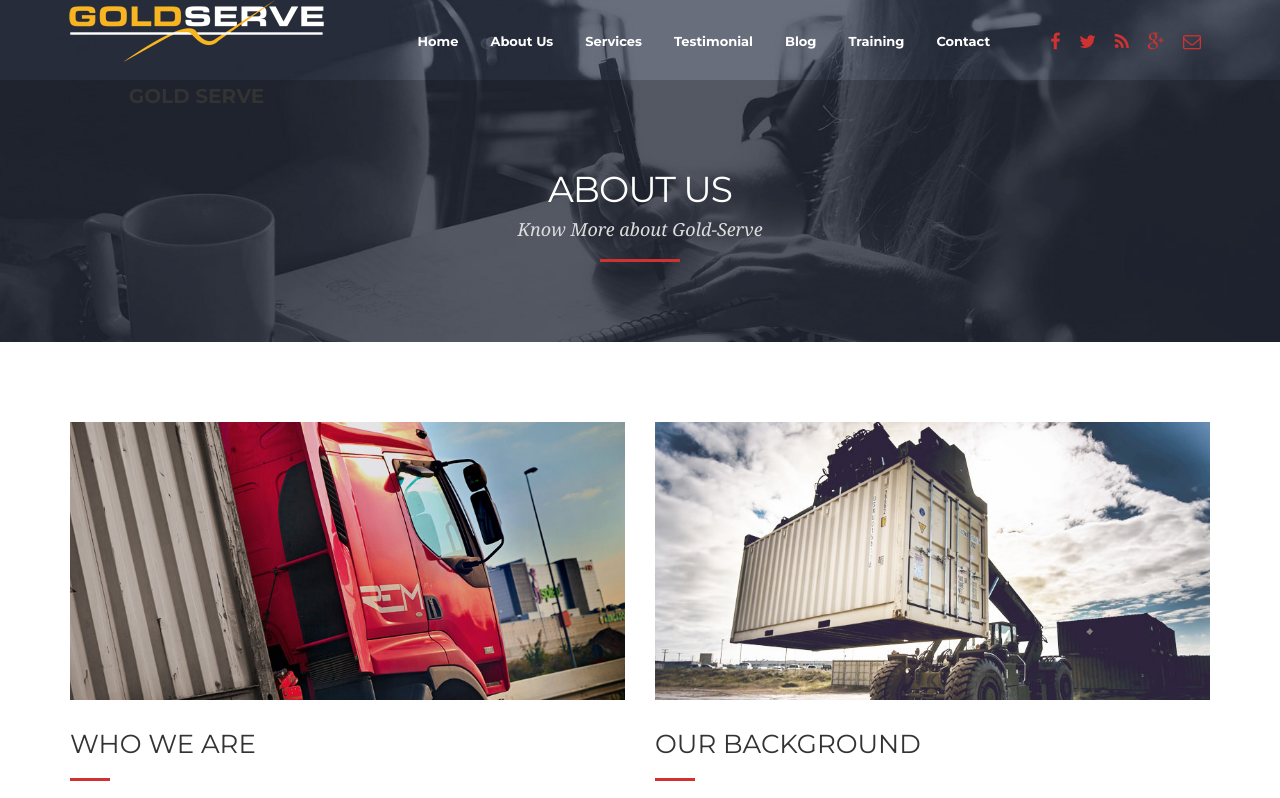
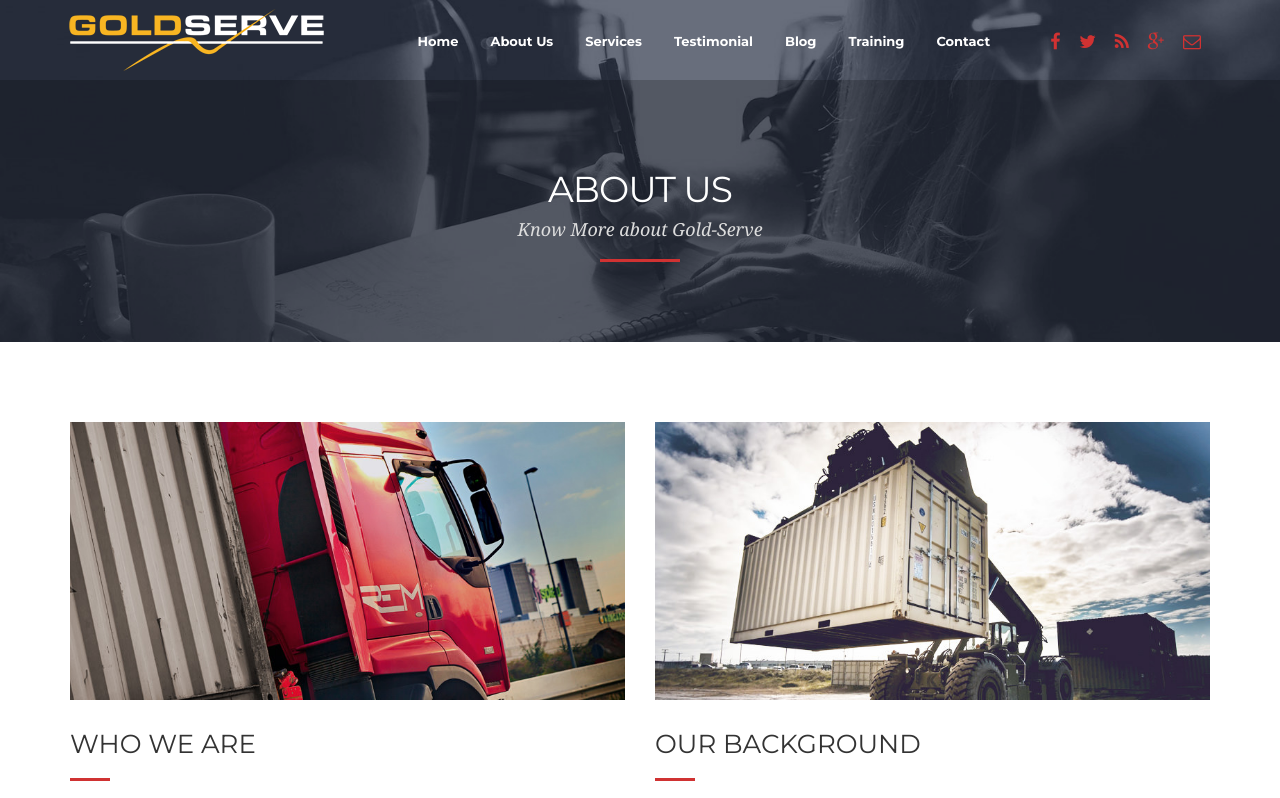
Before and after one commit to wandieinnocents/gold-serve-logistics-website, a plain HTML site: page about.html in a window 1280 px wide. Shown: the top 798 px of the page. Drawn offline with Linux system fonts and the light colour scheme.

Commit message:
Modify logo 2

```diff
--- a/about.html
+++ b/about.html
@@ -26,7 +26,7 @@
                   <a href="index.html">
                     <img src="img/logo/goldlogo.png" alt="" class="logo-1" />
                     <!-- <img src="img/logo/logogold.png" alt="" class="logo-2" /> -->
-                    <h3><strong>GOLD SERVE</strong> </h3>
+                    <h3 class="logo-2"><strong>GOLD SERVE</strong> </h3>
                   </a>
                 </div>
               </div>
```
